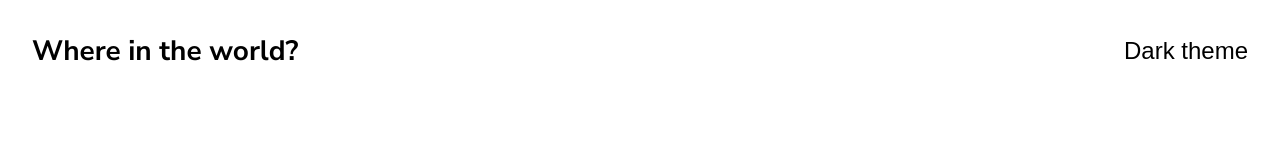
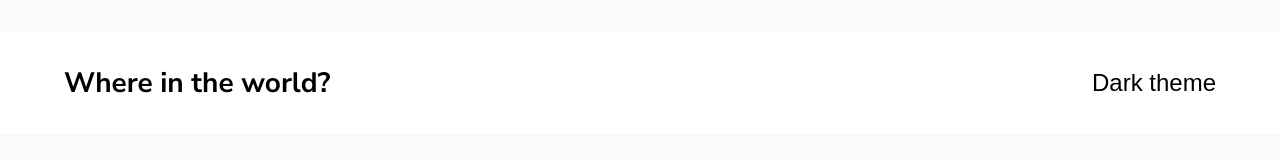
Before and after one commit to Matasek/Countries, a plain HTML site: page index.html in a window 1280 px wide. Drawn offline with Linux system fonts and the light colour scheme; no server answers.

Commit message:
Added and style header-content

```diff
--- a/index.html
+++ b/index.html
@@ -8,8 +8,10 @@
   </head>
   <body>
     <header>
-      <h1>Where in the world?</h1>
-      <button>Dark theme</button>
+      <div class="header-content">
+        <h1>Where in the world?</h1>
+        <button>Dark theme</button>
+      </div>
     </header>
     <main id="root"></main>
     <script type="module" src="dom-utils.js"></script>
--- a/style.css
+++ b/style.css
@@ -4,7 +4,7 @@
   --color-text: hsl(200, 15%, 8%);
   --color-input: hsl(0, 0%, 52%);
   --color-background: hsl(0, 0%, 98%);
-  /* --color-white: hsl(0, 0%, 100%); */
+  --color-header-backgrund: hsl(0, 0%, 100%);
 }
 
 * {
@@ -14,21 +14,29 @@
 }
 
 body {
+  background: var(--color-background);
   font-family: "Nunito Sans", sans-serif;
   font-size: 14px;
-  padding: 0 32px;
 }
 
 header,
 main {
   max-width: 1280px;
   margin: 0 auto;
+  padding: 0 32px;
 }
 
 header {
+  background-color: var(--color-header-backgrund);
+  margin-bottom: 32px;
+}
+
+.header-content {
   display: flex;
   justify-content: space-between;
-  margin: 32px auto;
+  margin: 32px auto 64px;
+  padding: 32px;
+  max-width: 1280px;
 }
 
 header button {
```
